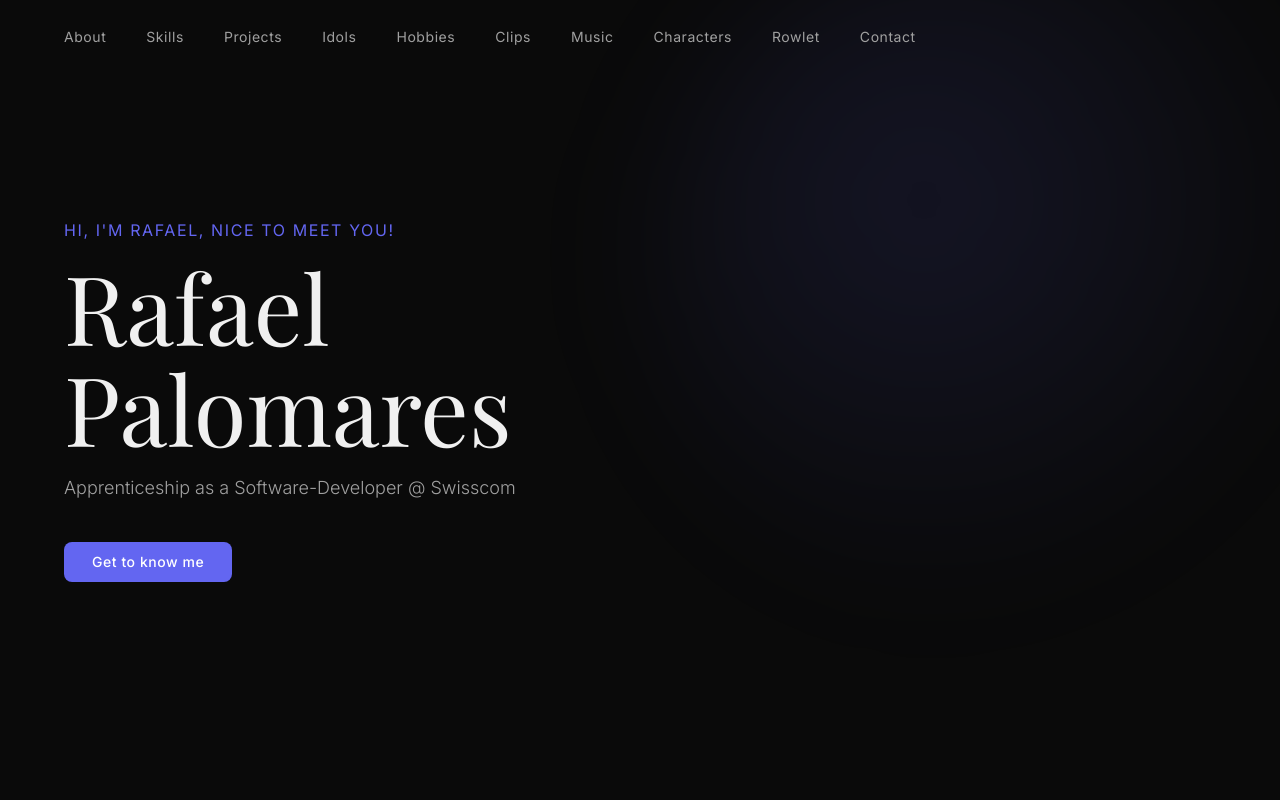
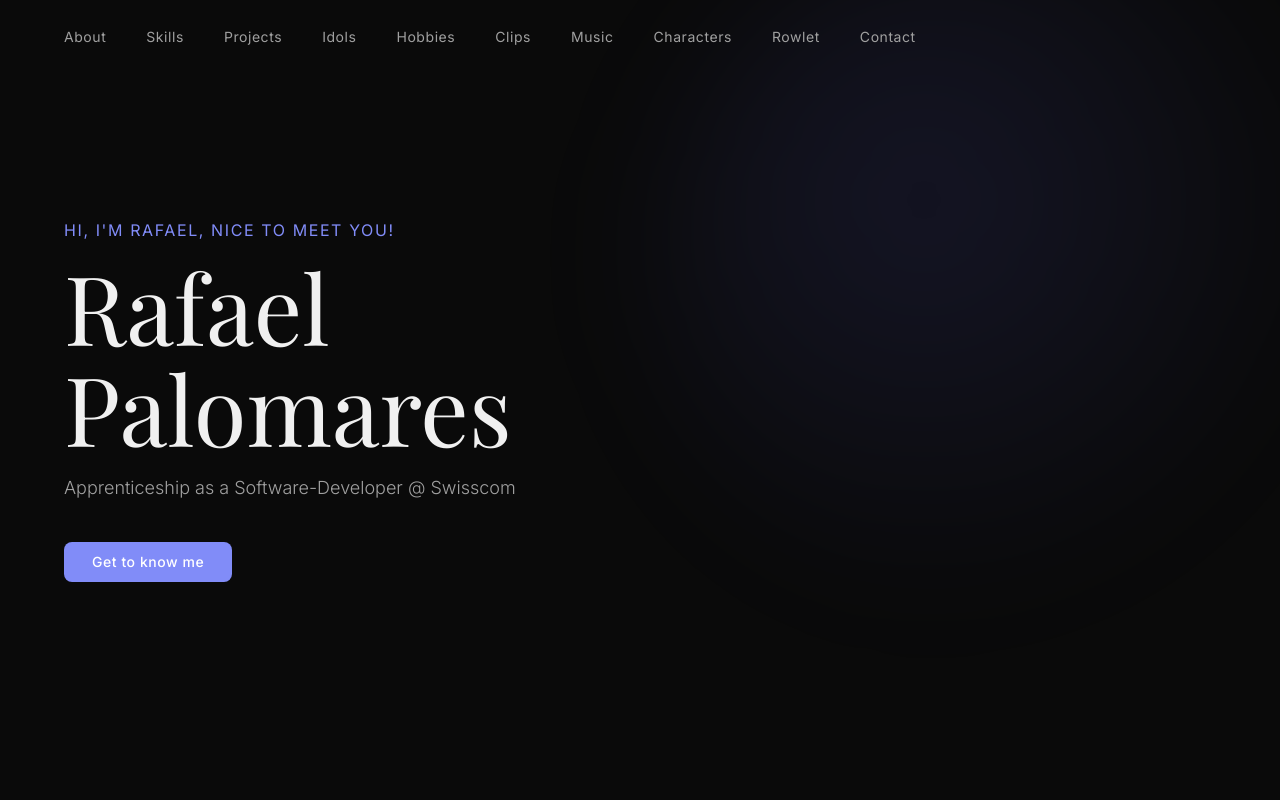
Before and after one commit to RafaelPalomares/rafaelPortfolio, an Angular app: page / in a window 1280 px wide. Shown: the top 800 px of the page. Built offline with nearby package versions, Linux system fonts and the light colour scheme; no server answers; a web font is replaced by a local one.

Commit message:
fix: improve accent color contrast to pass WCAG AA

```diff
--- a/src/styles.scss
+++ b/src/styles.scss
@@ -9,8 +9,8 @@
   --text:        #f0f0f0;
   --text-muted:  #a0a0a0;
   --text-dim:    #888;
-  --accent:      #6366f1;
-  --accent-soft: rgba(99, 102, 241, 0.15);
+  --accent:      #818cf8;
+  --accent-soft: rgba(129, 140, 248, 0.15);
 }
 
 /* ─── Reset ─────────────────────────────────────────────────────────────────── */
```
